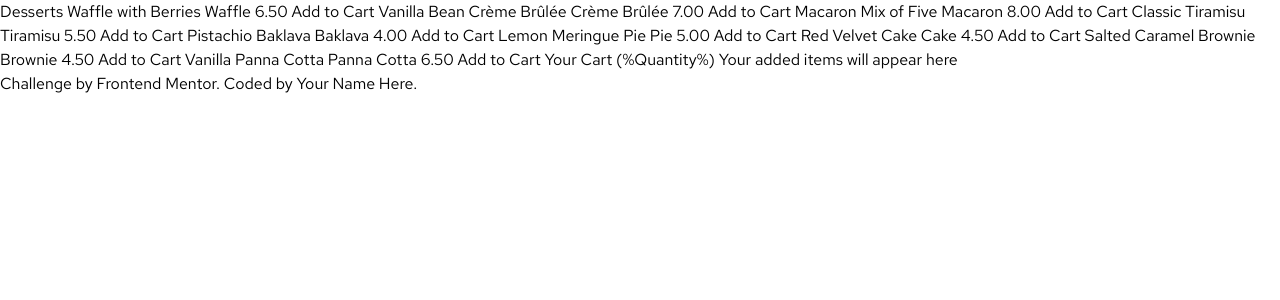
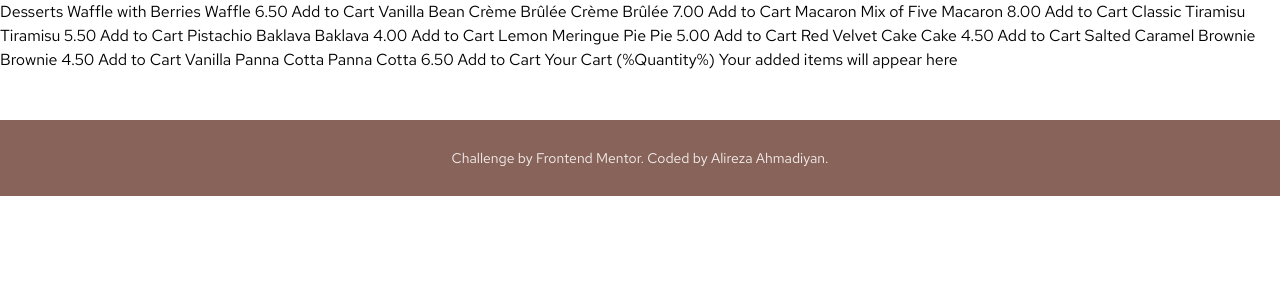
Before and after one commit to alireza-turk/mini-shop, a React (Vite) app: page / in a window 1280 px wide. Shown: the top 300 px of the page. Built offline with nearby package versions, Linux system fonts and the light colour scheme.

Commit message:
design/footer(content-style)

```diff
--- a/src/App.jsx
+++ b/src/App.jsx
@@ -1,12 +1,4 @@
-// <style>
-//     .attribution {
-//   font - size: 11px;
-//   text-align: center;
-// }
-//     .attribution a {
-//   color: hsl(228, 45%, 44%);
-// }
-//   </style>
+import Footer from './components/Footer.jsx'
 
 function App() {
   return (
@@ -18,13 +10,7 @@ function App() {
       Velvet Cake Cake 4.50 Add to Cart Salted Caramel Brownie Brownie 4.50 Add
       to Cart Vanilla Panna Cotta Panna Cotta 6.50 Add to Cart Your Cart
       (%Quantity%) Your added items will appear here
-      <div className="attribution">
-        Challenge by{' '}
-        <a href="https://www.frontendmentor.io?ref=challenge">
-          Frontend Mentor
-        </a>
-        . Coded by <a href="#">Your Name Here</a>.
-      </div>
+      <Footer />
     </div>
   )
 }
--- /dev/null
+++ b/src/components/Footer.jsx
@@ -0,0 +1,16 @@
+function Footer() {
+  return (
+    <div className="mt-12 bg-rose-500 px-3 py-7 text-center text-[11px] text-rose-100 sm:text-sm">
+      Challenge by&nbsp;
+      <a
+        className="hover:text-rose-300"
+        href="https://www.frontendmentor.io?ref=challenge"
+      >
+        Frontend Mentor
+      </a>
+      . Coded by <a href="#">Alireza Ahmadiyan</a>.
+    </div>
+  )
+}
+
+export default Footer
```
